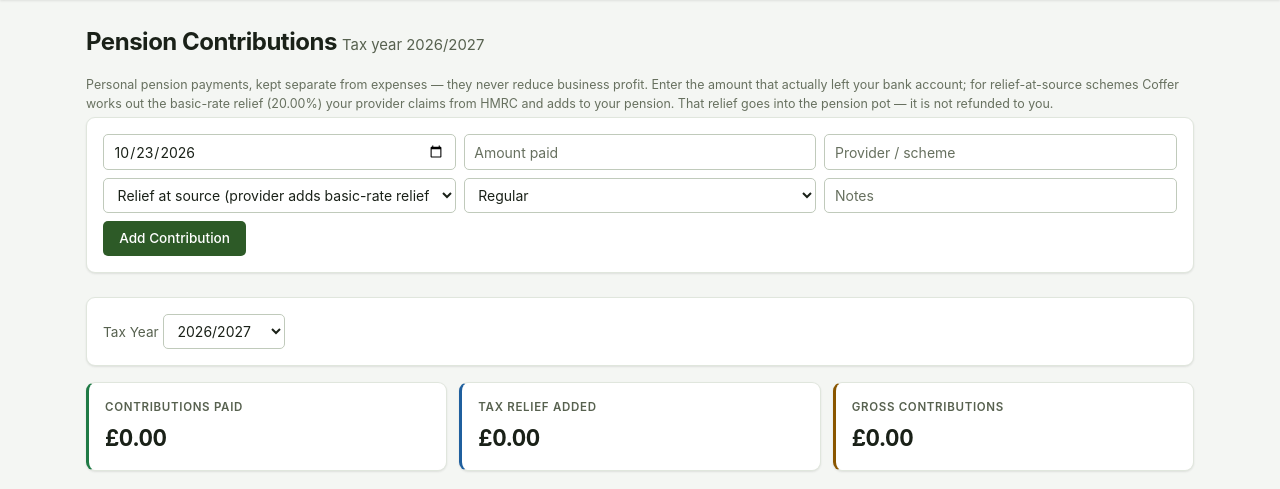
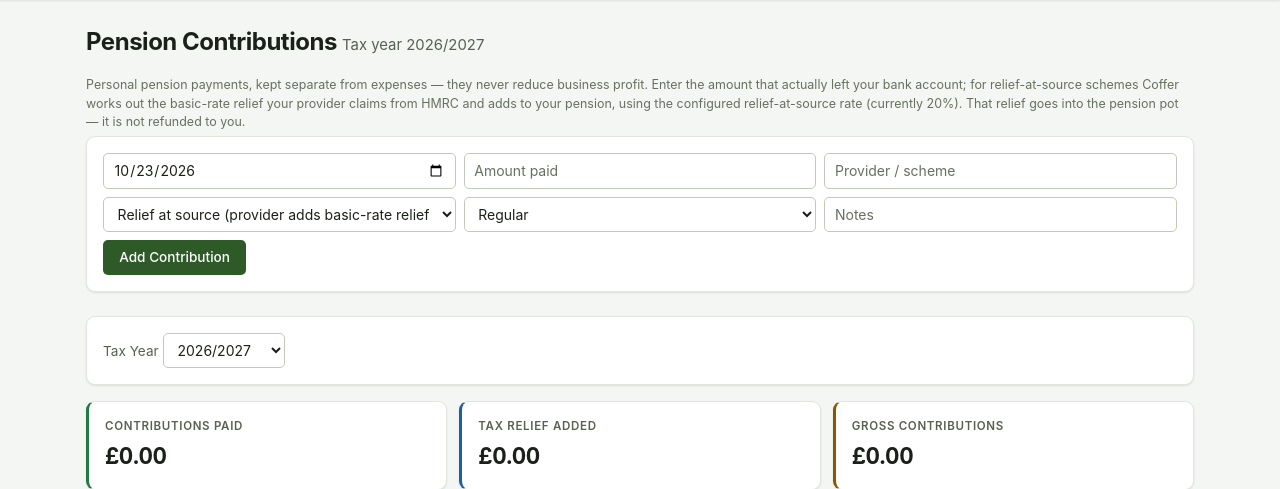
Before and after one commit to sofapi/coffer, a Flask app: page /pensions in a window 1280 px wide. Shown: the part 52-541 px from the top of the page. Run offline with Flask 3, Linux system fonts and the light colour scheme; data comes from the database, SQL or seed files in the repository; data that the repository does not hold is empty.

Commit message:
Show the configured pension relief rate as a percentage
The Pensions help text rendered the configured relief-at-source rate as
"(20.00%)" (Decimal formatted with :g keeps trailing zeros) and did not
say the rate is configurable; the edit page showed it as "0.20".

Add a display-only `rate_pct` template filter ("0.20" -> "20%",
"0.205" -> "20.5%") and reword the help text to "using the configured
relief-at-source rate (currently 20%)". No change to calculations, the
setting or stored data.

Co-Authored-By: Claude Opus 5.5 <noreply@anthropic.com>

```diff
--- a/app.py
+++ b/app.py
@@ -7,6 +7,7 @@ import sqlite3
 import tempfile
 import threading
 from datetime import date, datetime, timedelta
+from decimal import Decimal, InvalidOperation
 
 import requests as http_requests
 from flask import (
@@ -89,6 +90,17 @@ def money0_filter(value):
     back into a calculation — the arithmetic is all done in finance.py.
     """
     return _money(value, 0)
+
+
+@app.template_filter("rate_pct")
+def rate_pct_filter(value):
+    """A stored relief rate as a percentage for display: '0.20' -> '20%',
+    '0.205' -> '20.5%'. Display only; calculations use the stored string."""
+    try:
+        pct = (Decimal(str(value)) * 100).normalize()
+    except InvalidOperation:
+        return str(value)
+    return f"{pct:f}%"
 
 
 @app.template_global("invoice_status")
@@ -488,7 +500,7 @@ def pensions_list():
         selected_ty=selected_ty, period_label=label, year_options=year_options,
         relief_methods=pensions.RELIEF_METHODS,
         contribution_types=pensions.CONTRIBUTION_TYPES,
-        relief_rate=rate, relief_rate_pct=f"{rate * 100:g}",
+        relief_rate=rate,
         error=request.args.get("error"),
     )
 
--- a/templates/pension_edit.html
+++ b/templates/pension_edit.html
@@ -27,7 +27,7 @@
     <p class="hint" data-pension-preview aria-live="polite"></p>
     <p class="hint">Currently: paid {{ item.net|money }}, tax relief {{ item.relief|money }},
        gross {{ item.gross|money }}{% if item.relief_method == 'relief_at_source' %} at a
-       {{ item.relief_rate }} relief rate (kept from when it was recorded){% endif %}.
+       {{ item.relief_rate|rate_pct }} relief rate (kept from when it was recorded){% endif %}.
        Recorded {{ item.created_at }}{% if item.updated_at and item.updated_at != item.created_at %}, last updated {{ item.updated_at }}{% endif %}.</p>
     <button type="submit" class="btn">Save</button>
     <a href="/pensions?ty={{ item.tax_year }}" class="btn btn-quiet">Cancel</a>
--- a/templates/pensions.html
+++ b/templates/pensions.html
@@ -4,9 +4,10 @@
 <h1>Pension Contributions <span class="subtitle">{{ period_label }}</span></h1>
 <p class="hint">Personal pension payments, kept separate from expenses — they never
    reduce business profit. Enter the amount that actually left your bank account;
-   for relief-at-source schemes Coffer works out the basic-rate relief
-   ({{ relief_rate_pct }}%) your provider claims from HMRC and adds to your pension.
-   That relief goes into the pension pot — it is not refunded to you.</p>
+   for relief-at-source schemes Coffer works out the basic-rate relief your provider
+   claims from HMRC and adds to your pension, using the configured relief-at-source
+   rate (currently {{ relief_rate|rate_pct }}). That relief goes into the pension
+   pot — it is not refunded to you.</p>
 
 {% if error %}<div class="alert alert-danger" role="alert"><span class="alert-icon" aria-hidden="true">!</span><div>{{ error }}</div></div>{% endif %}
 
```
Also changed, not shown: tests/test_pensions.py (+34 -0 lines).
